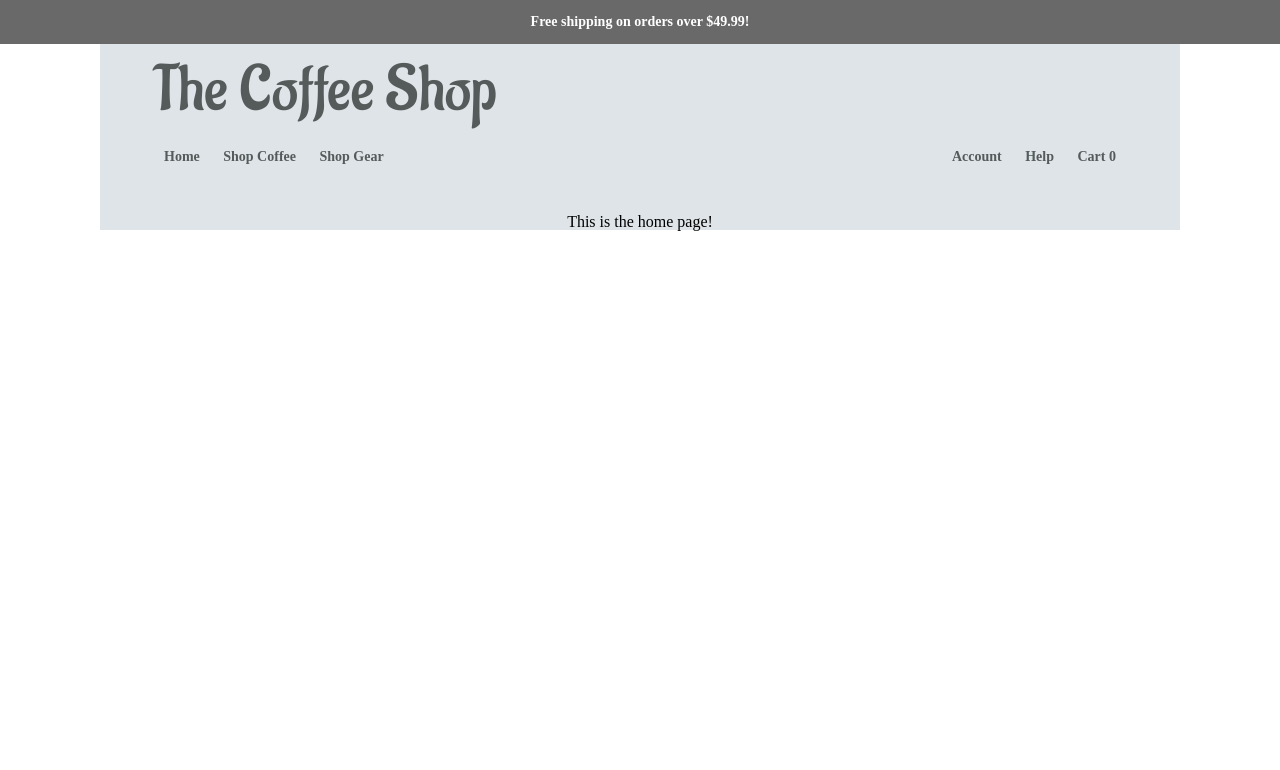
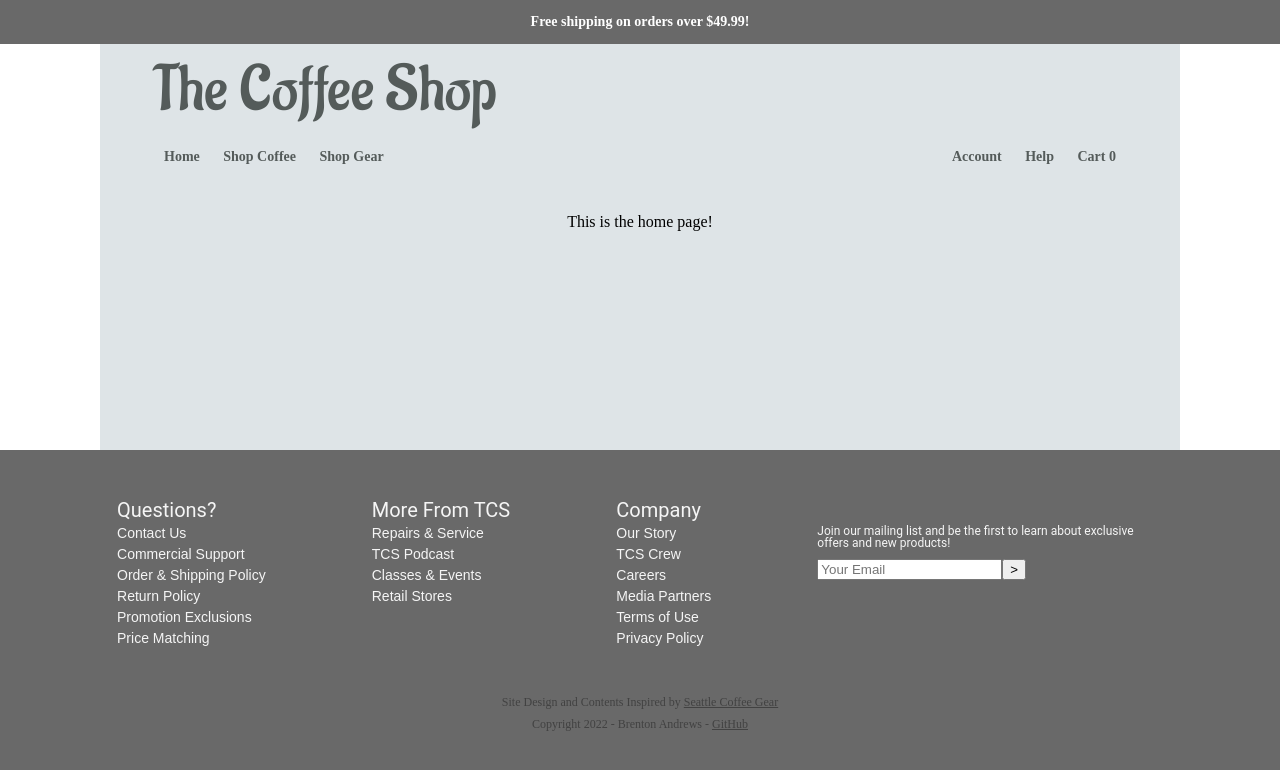
Before and after one commit to brenton-j-andrews/shopping-cart, a React (Create React App) app: page / in a window 1280 px wide. Shown: the top 770 px of the page. Built offline with nearby package versions, Linux system fonts and the light colour scheme.

Commit message:
Footer component added

```diff
--- a/src/App.js
+++ b/src/App.js
@@ -4,6 +4,7 @@ import { BrowserRouter, Routes, Route } from "react-router-dom"
 // Component and CSS imports.
 import NavBar from "./components/NavBar";
 import Homepage from "./components/Homepage"
+import Footer from "./components/Footer";
 import Shop from "./components/Shop/Shop"
 import Cart from "./components/Cart/Cart";
 import coffee_products from "./products/products";
@@ -91,6 +92,7 @@ class App extends React.Component {
             <Route path="/shopping" element = { <Shop addToCart = {this.addToCart} /> }></Route>
             <Route path="/cart" element = { <Cart cart = {this.state.cart} item_count = {this.state.item_count} removeFromCart = {this.removeFromCart } incrementCartItem = {this.incrementCartItem} />}></Route>
           </Routes>
+          <Footer />
         </BrowserRouter>
       </div>
     )
--- a/src/components/Cart/Cart.js
+++ b/src/components/Cart/Cart.js
@@ -27,7 +27,7 @@ const Cart = (props) => {
     // Create cart card JSX for display.
     function cartCard(item) {
 
-        const { quantity, id, img, roaster, name, price } = item;
+        const { quantity, id, roaster, name, price } = item;
         let cart_contents;
 
         if (quantity !== 0) {
@@ -35,21 +35,25 @@ const Cart = (props) => {
             cart_contents =
 
             <div key={id} className="cart-card">
+
+                <img className="cart-card-image" src={item.image} alt="Coffee"></img>
+
                 <div className="cart-card-left">
-                    <p> { img } </p>
                     <p> { roaster }</p>
                     <p> { name }</p>
-                    <p> {"$" + price } </p>
+                    <button className="remove_btn" onClick={() => props.removeFromCart(id)}> Remove </button>
                 </div>
 
                 <div className="cart-card-quantity">
-                    <button className="remove_btn" onClick={() => props.incrementCartItem(id, "-")}> - </button>
-                    <p> { quantity } </p>
-                    <button className="remove_btn" onClick={() => props.incrementCartItem(id, "+")}> + </button>
+                    <p> QTY </p>
+                    <div className="quantity-child">
+                        <button className="inc_btn" onClick={() => props.incrementCartItem(id, "-")}> - </button>
+                        <p className="quantity-item"> { quantity } </p>
+                        <button className="inc_btn" onClick={() => props.incrementCartItem(id, "+")}> + </button>
+                    </div>
                 </div>
 
-                <button className="remove_btn" onClick={() => props.removeFromCart(id)}> Remove </button>
-
+                <p className="cart-card-price"> {"$" + price } </p>
 
             </div>
         }
@@ -90,31 +94,33 @@ const Cart = (props) => {
         if (item_count > 0) {
             order_summary = <div className="order-summary">
 
-                <p> {shipping_banner} </p>
+                <p className="shipping-banner"> {shipping_banner} </p>
 
-                <table>
+                <table className="checkout-table">
                     <tbody>
-                        <tr>
-                            <td>Subtotal</td>
-                            <td>${products_total}</td>
+                        <tr className="checkout-row">
+                            <td className="checkout-title">Subtotal</td>
+                            <td className="checkout-num">${products_total}</td>
                         </tr>
 
                         <tr>
-                            <td>Tax</td>
-                            <td>${tax_total}</td>
+                            <td className="checkout-title">Tax</td>
+                            <td className="checkout-num">${tax_total}</td>
                         </tr>
 
                         <tr>
-                            <td>Shipping</td>
-                            <td>{shipping_total}</td>
+                            <td className="checkout-title">Shipping</td>
+                            <td className="checkout-num">${shipping_total}</td>
                         </tr>
 
-                        <tr>
-                            <td>Order Total</td>
-                            <td>${order_total}</td>
+                        <tr className="order-total">
+                            <td className="checkout-title">Order Total</td>
+                            <td className="checkout-num">${order_total}</td>
                         </tr>
                     </tbody>
                 </table>
+
+                <button> CHECKOUT </button>
             </div>
         }
 
--- /dev/null
+++ b/src/components/Footer.js
@@ -0,0 +1,59 @@
+import React from "react";
+
+const Footer = (props) => {
+    return (
+        <div className="footer">
+            <div className="footer-upper">
+                <div className="footer-questions">
+                    <strong className="footer-label"> Questions? </strong>
+                    <ul>
+                        <li><button className="footer-btn"> Contact Us </button></li>
+                        <li><button className="footer-btn"> Commercial Support </button></li>
+                        <li><button className="footer-btn"> Order & Shipping Policy </button></li>
+                        <li><button className="footer-btn"> Return Policy </button></li>
+                        <li><button className="footer-btn"> Promotion Exclusions </button></li>
+                        <li><button className="footer-btn"> Price Matching </button></li>
+                    </ul>
+                </div>
+
+                <div className="footer-extra-content">
+                    <strong className="footer-label"> More From TCS </strong>
+                    <ul>
+                        <li><button className="footer-btn"> Repairs & Service </button></li>
+                        <li><button className="footer-btn"> TCS Podcast </button></li>
+                        <li><button className="footer-btn"> Classes & Events </button></li>
+                        <li><button className="footer-btn"> Retail Stores </button></li>
+                    </ul>
+                </div>
+
+                <div className="footer-company">
+                    <strong className="footer-label"> Company </strong>
+                    <ul>
+                        <li><button className="footer-btn"> Our Story </button></li>
+                        <li><button className="footer-btn"> TCS Crew </button></li>
+                        <li><button className="footer-btn"> Careers </button></li>
+                        <li><button className="footer-btn"> Media Partners </button></li>
+                        <li><button className="footer-btn"> Terms of Use </button></li>
+                        <li><button className="footer-btn"> Privacy Policy </button></li>
+                    </ul>
+                </div>
+
+                <div className="footer-promo">
+                    <p> Join our mailing list and be the first to learn about exclusive offers and new products! </p>
+                    <div className="promo-input">
+                        <input type="text" placeholder="Your Email" required></input>
+                        <button> &#62; </button>
+                    </div>
+                </div>
+            </div>
+
+            <div className="footer-lower">
+                <p>Site Design and Contents Inspired by <a href="https://www.seattlecoffeegear.com/">Seattle Coffee Gear</a></p>
+                <p> Copyright 2022 - Brenton Andrews - <a href="https://github.com/brenton-j-andrews/shopping-cart">GitHub</a></p>
+            </div>
+
+        </div>
+    )
+}
+
+export default Footer;
--- a/src/styles/App.css
+++ b/src/styles/App.css
@@ -70,14 +70,16 @@ html, body {
 #root {
   display: flex;
   justify-content: center;
+  position: relative;
+  min-height: 100vh;
 }
 
 .App {
   display: flex;
   flex-direction: column;
   align-items: center;
-  justify-content: center;
   width: min(100%, 1080px);
+  padding-bottom: 100px;
   background-color: var(--light-primary-background);
 }
 
@@ -87,7 +89,6 @@ html, body {
   flex-direction: column;
   justify-content: space-between;
   align-items: center;
-
   background-color: var(--light-primary-background);
   width: min(100%, 1080px);
   margin-bottom: 50px;
@@ -154,6 +155,7 @@ html, body {
   justify-content: center;
   align-items: center;
   width: 90%;
+  margin-bottom: 350px;
 }
 
 .shop-header-wrapper,
@@ -250,7 +252,6 @@ html, body {
 
 .shop-nav-menu-item:hover {
   filter: none;
-  color: blue;
 }
 
 /* Cart Page Styling || */
@@ -272,12 +273,7 @@ html, body {
 
 .cart-summary {
   width: 60%;
-  background-color: green;
-}
-
-.order-summary {
-  width: 40%;
-  background-color: red;
+  padding: 10px;
 }
 
 /* Cart card styling || */
@@ -286,19 +282,163 @@ html, body {
   justify-content: space-around;
   align-items: center;
 
-  padding: 5px;
-  margin: 10px;
+  margin-bottom: 10px;
+  padding: 15px 5px 15px 5px;
   background-color: grey;
+}
+
+.cart-card-image {
+  max-width: 100px;
+  max-height: 100px;
 }
 
 .cart-card-left {
   display: flex;
   flex-direction: column;
+  font-size: 16px;
+  font-weight: bolder;
+}
+
+.cart-card-left > * {
+  margin-bottom: 5px;
+}
+
+.remove_btn {
+  background-color: grey;
+  border: none;
+  text-align: left;
+  padding: 0px;
+  text-decoration: underline black;
 }
 
 .cart-card-quantity {
   display: flex;
+  flex-direction: column;
   align-items: center;
-  background-color: red;
   padding: 5px;
 }
+
+.quantity-child {
+  display: flex;
+  align-items: center;
+  padding: 3px;
+}
+
+.quantity-child button {
+  height: 25px;
+  width: 25px;
+  margin: 10px;
+}
+
+.quantity-item {
+  border: 1px solid black;
+  background-color: white;
+  margin-top: 10px;
+  padding: 15px;
+}
+
+.cart-card-price {
+  font-size: 16px;
+  font-weight: bolder;
+}
+
+/* Order Summary styling || */
+.order-summary {
+  width: 40%;
+  align-items: center;
+}
+
+.shipping-banner {
+  margin: 10px;
+}
+
+.checkout-table {
+  width: 80%;
+  margin-top: 10px;
+}
+
+.checkout-table th, td {
+  padding: 10px;
+}
+
+.checkout-title {
+  font-size: 16px;
+  font-weight: bolder;
+}
+
+.checkout-num {
+  text-align: right;
+  font-size: 16px;
+}
+
+.order-total {
+  border-top: 3px solid black;
+}
+
+
+/* Footer styling */
+.footer {
+  display: flex;
+  flex-direction: column;
+  align-items: center;
+
+  position: absolute;
+  left: 0;
+  bottom: 0;
+
+  height: 350px;
+  width: 100%;
+
+  background-color: var(--light-banner-gray);
+}
+
+.footer > * {
+  color: whitesmoke;
+}
+
+.footer-upper {
+  display: flex;
+  font-family: 'Roboto', sans-serif;
+  justify-content: space-around;
+  width: 90%;
+  margin-top: 50px;
+}
+
+.footer-label {
+  font-size: 20px;
+}
+
+.footer-btn {
+  background-color: var(--light-banner-gray);
+  font-size: 14px;
+  margin-top: 5px;
+  padding: 0px;
+  border: none;
+  color: whitesmoke;
+}
+
+.footer-btn:hover {
+  text-decoration: underline 1px black;
+}
+
+.footer-promo {
+  width: 30%;
+}
+
+.footer-promo p {
+  font-size: 12px;
+  margin: 25px 0px 10px 0px;
+}
+
+.footer-lower {
+  display: flex;
+  flex-direction: column;
+  margin-top: 50px;
+  text-align: center;
+}
+
+.footer-lower p, a {
+  color: #424242;
+  font-size: 12px;
+  margin-bottom: 10px;
+}
```
